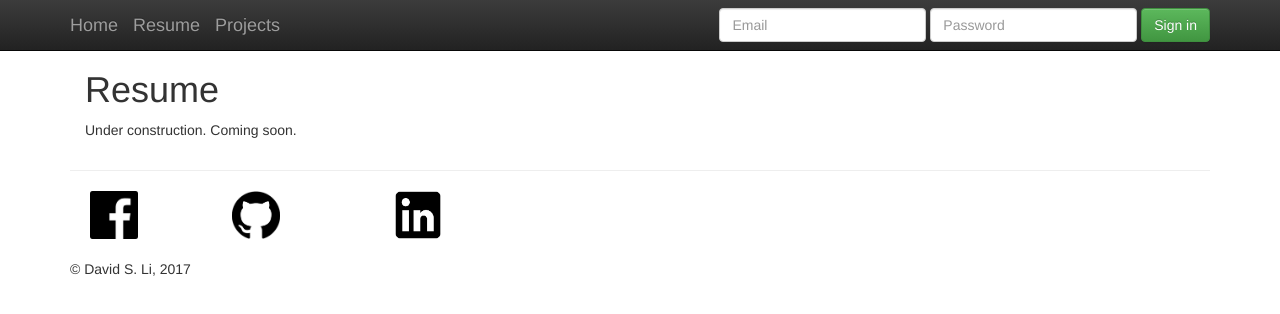
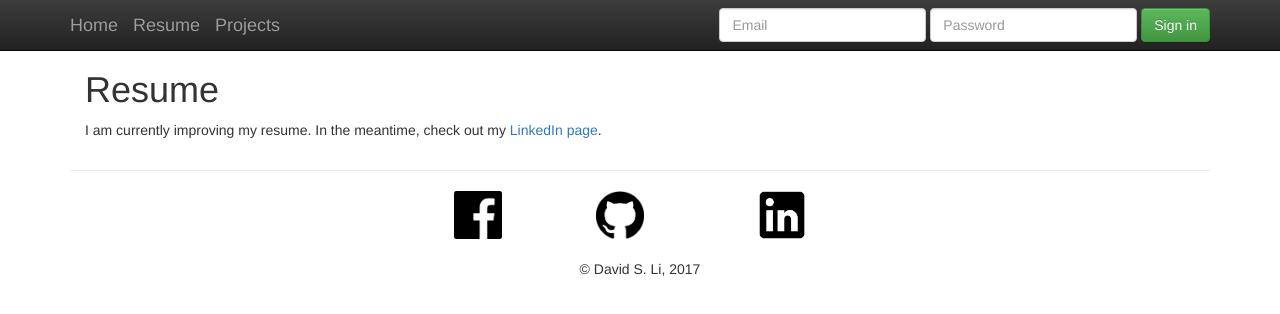
Before and after one commit to dsli208/Old-Website, a website: page public_html/resume.html in a window 1280 px wide. Drawn offline with nearby package versions, Linux system fonts and the light colour scheme.

Commit message:
Fixed alignment of footer, and made slight updates to resume page

```diff
--- a/public_html/resume.html
+++ b/public_html/resume.html
@@ -60,11 +60,12 @@
         <div class="container">
             <div class = "container"> <!-- container for resume -->
                 <h1>Resume </h1>
-                <p>Under construction.  Coming soon.</p>
+                <p>I am currently improving my resume.  In the meantime, check out my <a href="https://www.linkedin.com/in/david-s-li-95929378/">LinkedIn page</a>.</p>
             </div>
             <hr>
 
             <footer>
+                <div align ="center">
                 <a href ="https://www.facebook.com/ds.li.208">
                     <img src = "./img/facebookicon.jpg" alt = "Facebook" style="width:48px;height:48px;" hspace="20">
                 </a>
@@ -74,6 +75,7 @@
                 <a href ="https://www.linkedin.com/in/david-s-li-95929378/">
                     <img src="./img/linkedinicon.png" alt="LinkedIn" style="width:88px;height:48px;" hspace="20"> </a> <br /><br />
                 <p>&copy; David S. Li, 2017</p>
+                </div>
             </footer>
 
         </div>
```
Also changed, not shown: public_html/index.html (+2 -0 lines), public_html/projects.html (+2 -0 lines).
